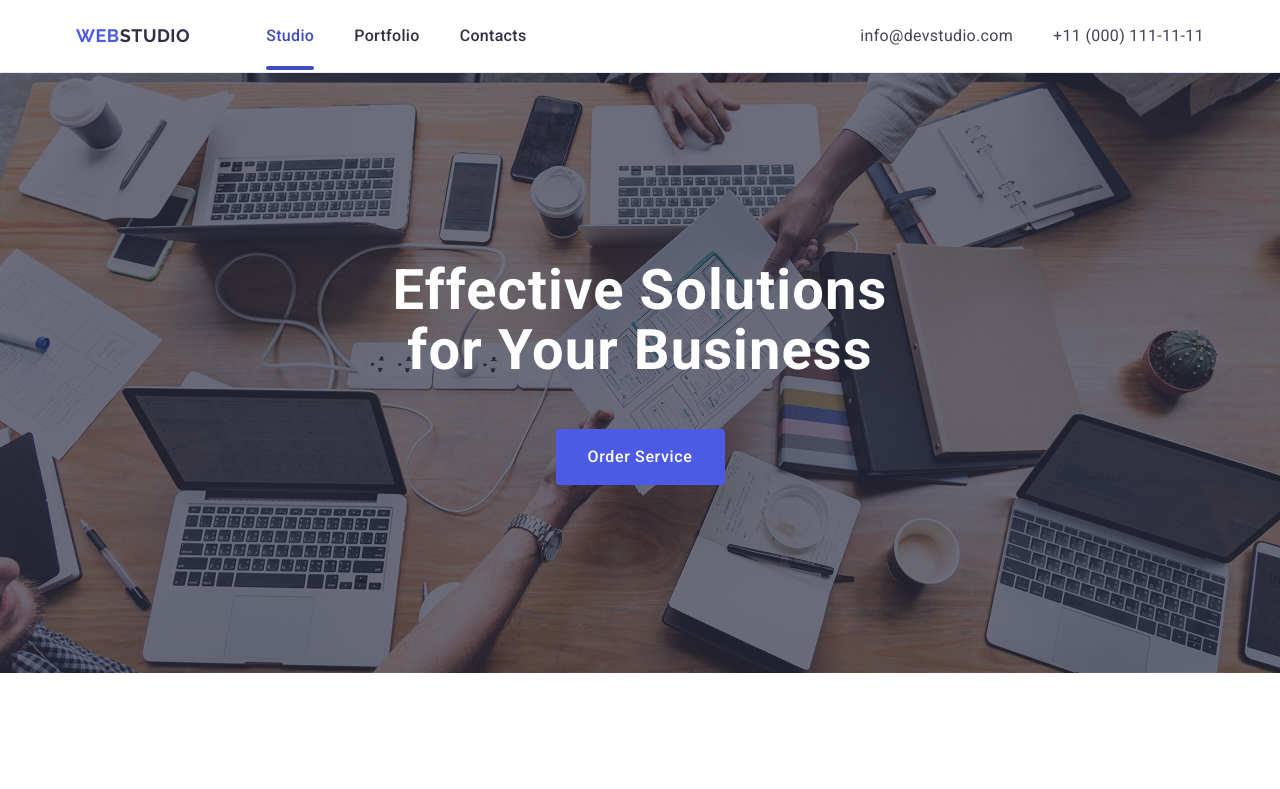
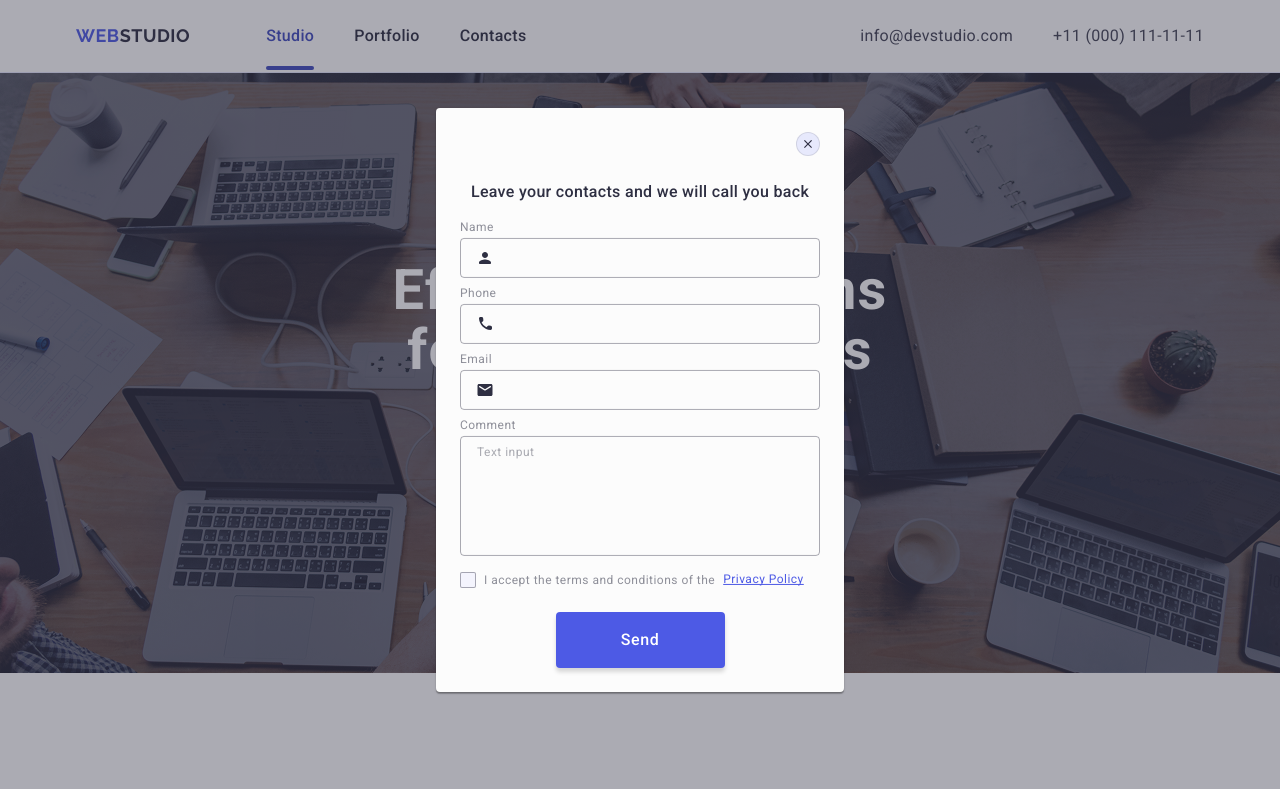
Before and after one commit to Masikkx/goit-markup-hw-05, a plain HTML site: page index.html in a window 1280 px wide. Shown: the top 789 px of the page. Drawn offline with nearby package versions, Linux system fonts and the light colour scheme.

Commit message:
Fixed errors in pop-up form

```diff
--- a/css/styles.css
+++ b/css/styles.css
@@ -678,6 +678,9 @@ h1 {
   line-height: 1.17;
   letter-spacing: 0.04em;
   color: #000;
+  background-color: transparent;
+  outline: transparent;
+  transition: border-color 250ms cubic-bezier(0.4, 0, 0.2, 1);
 }
 .textarea::placeholder {
   font-weight: 400;
@@ -691,7 +694,6 @@ h1 {
   border-color: #4d5ae5;
   outline: transparent;
   color: #000;
-  transition: border-color 250ms cubic-bezier(0.4, 0, 0.2, 1);
 }
 .input-wrapper {
 }
@@ -722,6 +724,9 @@ h1 {
     border 250ms cubic-bezier(0.4, 0, 0.2, 1),
     fill 250ms cubic-bezier(0.4, 0, 0.2, 1);
   background-color: #f4f4fd;
+}
+.checkbox-span {
+  display: inline-flex;
 }
 .accept-wrapper {
   margin-bottom: 24px;
--- a/index.html
+++ b/index.html
@@ -495,7 +495,7 @@
         </div>
       </div>
     </footer>
-    <div class="layout">
+    <div class="layout is-open">
       <div class="pop-up-form">
         <button type="button" class="form-close-btn">
           <svg class="close-btn-icon" width="8" height="8">
@@ -559,7 +559,7 @@
               class="input-accept visually-hidden"
             />
             <label for="user-privacy" class="accept-label">
-              <span class="checkbox-span-icon">
+              <span class="checkbox-span-icon checkbox-span">
                 <svg class="checkbox-icon" width="10" height="8">
                   <use href="./images/icons.svg#icon-rules-accept"></use>
                 </svg>
```
